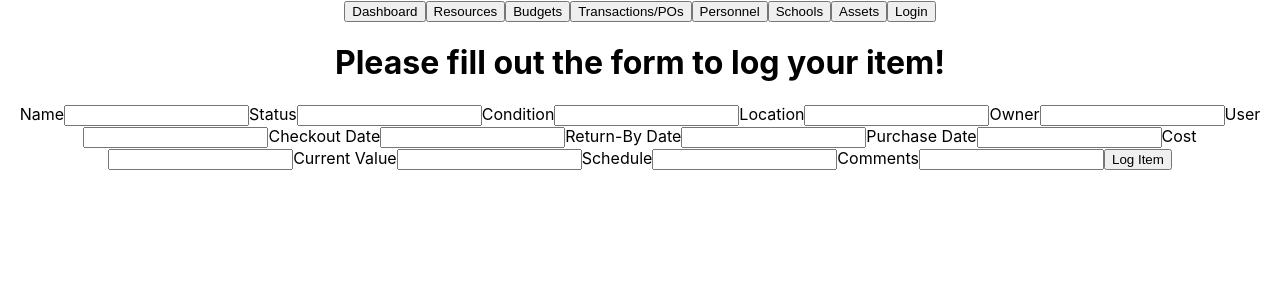
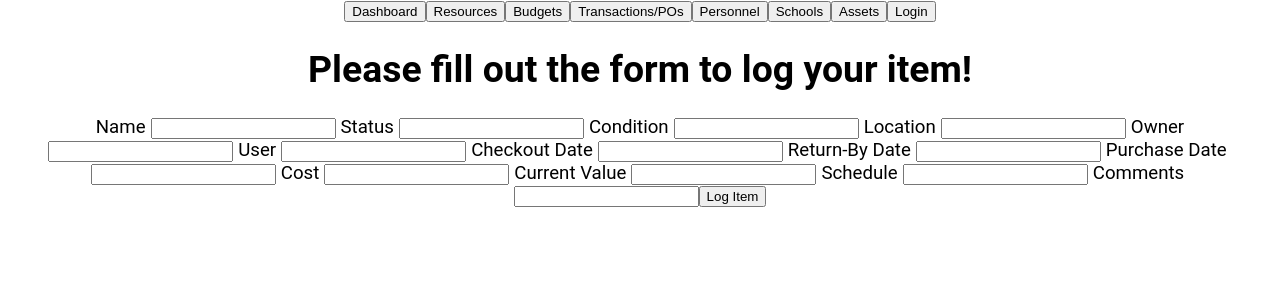
Before and after one commit to cs52-2022/edstruments, a React (Create React App) app in the folder edstruments/: page / in a window 1280 px wide. Shown: the top 300 px of the page. Built offline with nearby package versions, Linux system fonts and the light colour scheme.

Commit message:
basic font and text size styling

```diff
--- a/edstruments/src/App.css
+++ b/edstruments/src/App.css
@@ -36,3 +36,8 @@
     transform: rotate(360deg);
   }
 }
+
+h1 {
+  font-family: Roboto;
+  font-size: 28pt
+}
--- /dev/null
+++ b/edstruments/src/table.css
@@ -0,0 +1,6 @@
+label {
+    font-family: Roboto;
+    font-size: 14pt;
+    margin-right: 5px;
+    margin-left: 5px
+}
--- a/edstruments/src/table.jsx
+++ b/edstruments/src/table.jsx
@@ -1,4 +1,5 @@
 import React, { useState } from 'react';
+import './table.css'
 
 function StudentForm(props) {
   const [name, setName] = useState('');
```
